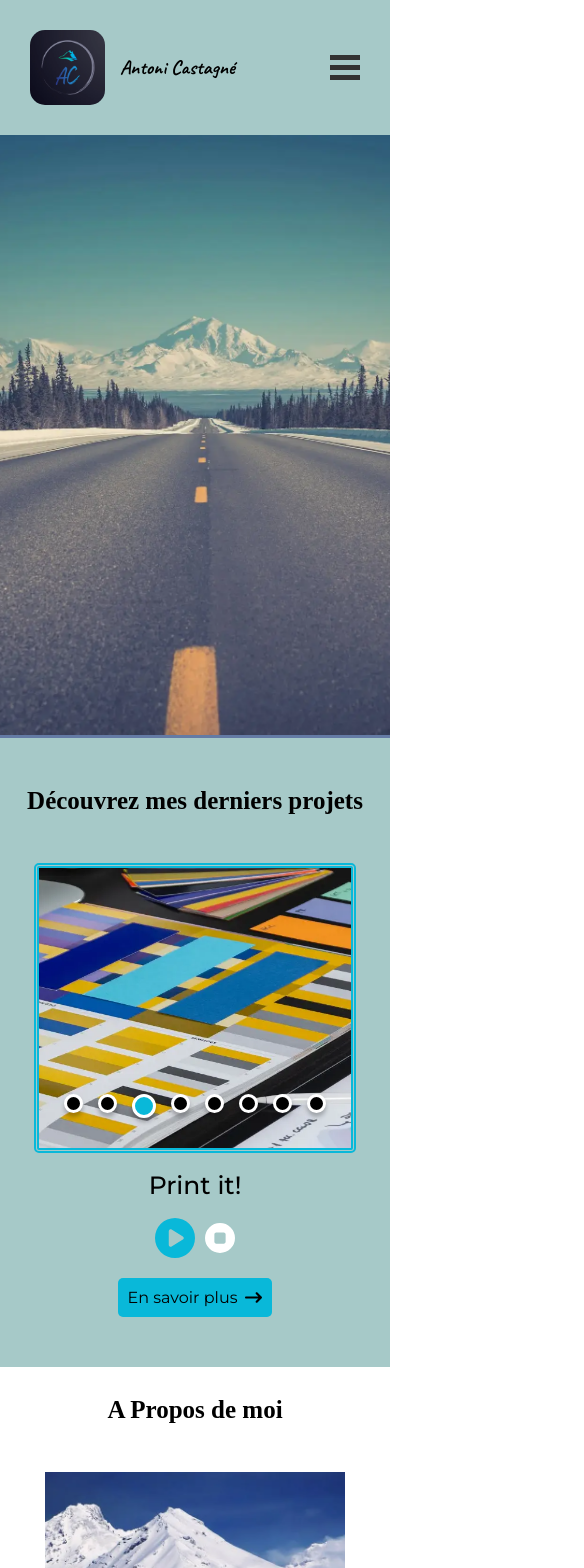
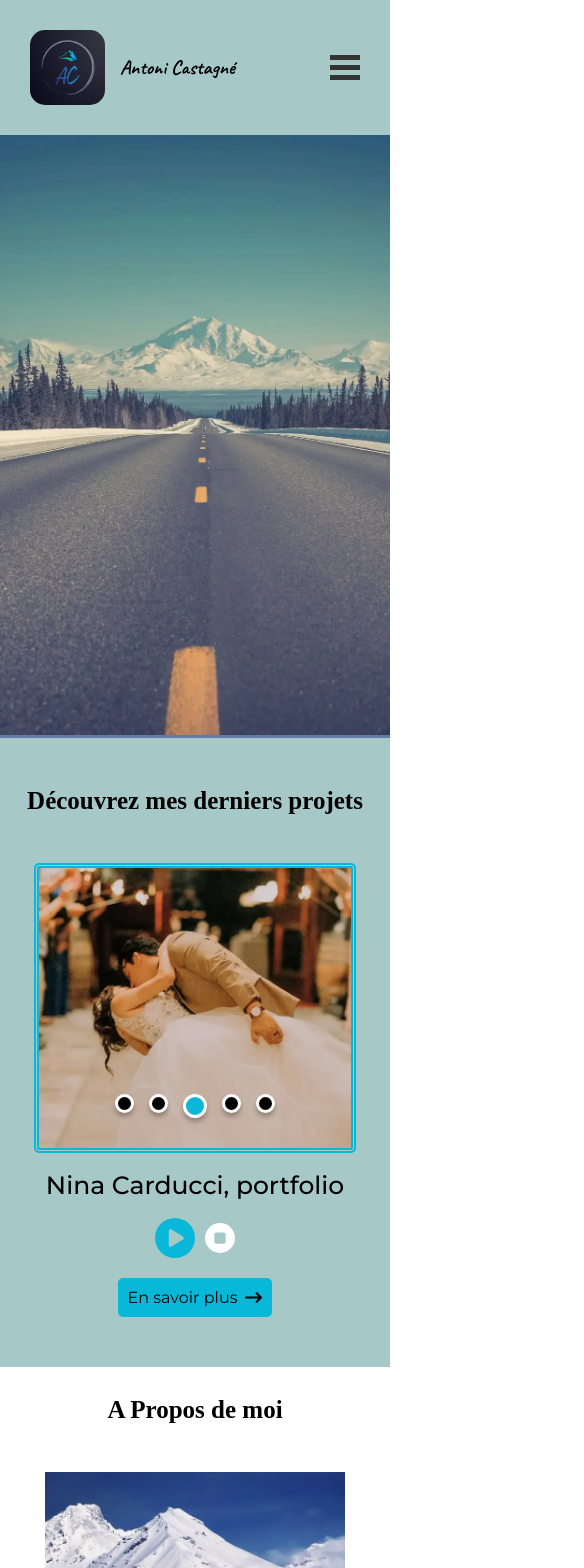
Before and after one commit to OCAntoni/Portfolio, a React (Create React App) app: page / in a window 390 px wide. Shown: the top 1568 px of the page, 584 px wide, since content can reach past the window. Built offline with nearby package versions, Linux system fonts and the light colour scheme; a web font is replaced by a local one.

Commit message:
add new responsive corection + add new url projects + add slider function for just add last projects + minor changes

```diff
--- a/src/components/header/header.scss
+++ b/src/components/header/header.scss
@@ -26,6 +26,10 @@ header {
         .name {
             @media screen and (max-width: 500px) {
                 font-size: 20px;
+            }
+
+            @media screen and (max-width: 300px) {
+                display: none;
             }
 
         }
--- a/src/components/project/project.scss
+++ b/src/components/project/project.scss
@@ -104,6 +104,9 @@
 
                     .fa {
                         margin-left: 8px;
+                        @media screen and (max-width: 345px) {
+                            display: none;
+                        }
                     }
                 }
 
@@ -112,6 +115,9 @@
                     background-color: #09B8D9;
                     border-radius: 5px;
                     transition: 0.3s;
+                    @media screen and (max-width: 415px) {
+                        padding: 15px 5px;
+                    }
 
                     &:hover {
                         background-color: #06a5c7
--- a/src/components/scroll/scroll.scss
+++ b/src/components/scroll/scroll.scss
@@ -20,6 +20,7 @@
         cursor: pointer;
 
         &:hover {
+            background-color: #06a5c7;
             font-size: 25px;
         }
     }
--- a/src/components/skills/skills.scss
+++ b/src/components/skills/skills.scss
@@ -34,6 +34,10 @@
             display: grid;
             grid-template-columns: repeat(3,1fr);
             gap: 40px;
+            animation: none;
+            @media screen and (max-width: 350px) {
+                grid-template-columns: repeat(2,1fr);
+            }
         }
 
         .skills-logo {
--- a/src/components/slider/slider.js
+++ b/src/components/slider/slider.js
@@ -1,14 +1,14 @@
-import { useState, useEffect, useRef } from "react"
-
-import dataProjets from '../../data/data.json'
-import { FontAwesomeIcon } from '@fortawesome/react-fontawesome'
-import { faArrowRightLong } from '@fortawesome/free-solid-svg-icons'
-import { faCircleStop } from '@fortawesome/free-solid-svg-icons'
-import { faCirclePlay } from '@fortawesome/free-solid-svg-icons'
+import { useState, useEffect, useRef } from "react";
+import dataProjets from '../../data/data.json';
+import { FontAwesomeIcon } from '@fortawesome/react-fontawesome';
+import { faArrowRightLong } from '@fortawesome/free-solid-svg-icons';
+import { faCircleStop } from '@fortawesome/free-solid-svg-icons';
+import { faCirclePlay } from '@fortawesome/free-solid-svg-icons';
 
 function Slider({images}) {
-    const [currentIndex , setCurrentIndex]= useState(0);
+    const [currentIndex, setCurrentIndex] = useState(0);
     const [isPlaying, setIsPlaying] = useState(true);
+    const reversedDataProjets = [...dataProjets].reverse().slice(0, 5);
     const intervalRef = useRef(null);
 
     useEffect(() => {
@@ -25,7 +25,7 @@ function Slider({images}) {
     }, [currentIndex, isPlaying]);
 
     function next() {
-        setCurrentIndex((prevIndex) => (prevIndex === dataProjets.length - 1 ? 0 : prevIndex + 1));
+        setCurrentIndex((prevIndex) => (prevIndex === reversedDataProjets.length - 1 ? 0 : prevIndex + 1));
     }
 
     function goToProject(index) {
@@ -46,8 +46,8 @@ function Slider({images}) {
                 Découvrez mes derniers projets
             </h2>
             <div className="slider-project">
-                <img className="img-slider" src={dataProjets[currentIndex].image} alt={`projet ${dataProjets[currentIndex].title}`} />
-                    {dataProjets.length > 1 ? (
+                <img className="img-slider" src={reversedDataProjets[currentIndex].image} alt={`projet ${reversedDataProjets[currentIndex].title}`} />
+                    {reversedDataProjets.length > 1 ? (
                         <div className="change-project">
                             <a href="#works" title="lien vers la section de tous les projets détaillés">
                                 <button className="button-link">
@@ -56,7 +56,7 @@ function Slider({images}) {
                                 </button>
                             </a>
                             <div className="dots">
-                                {dataProjets.map((projet, index) => (
+                                {reversedDataProjets.map((projet, index) => (
                                 <div key={index}
                                     className={index === currentIndex ? "dot active" : "dot"}
                                     onClick={() => goToProject(index)}>
@@ -68,7 +68,7 @@ function Slider({images}) {
             </div>
             <div className="play-stop" >
                 <p className="name-project">
-                    {dataProjets[currentIndex].title}
+                    {reversedDataProjets[currentIndex].title}
                 </p>
                 <div className="icons">
                     <FontAwesomeIcon className={`icon ${isPlaying ? "active-play" : ""}`} icon={faCirclePlay} onClick={togglePlay}  />
@@ -83,4 +83,4 @@ function Slider({images}) {
      );
 }
 
-export default Slider
+export default Slider;
--- a/src/data/data.json
+++ b/src/data/data.json
@@ -67,7 +67,7 @@
         "filtre": ["Tous", "Debug"],
         "tag": ["React", "Javascript", "Bug"],
         "urlCode": "https://github.com/OCAntoni/Projet-10",
-        "urlWebsite": ""
+        "urlWebsite": "https://724events-ac.vercel.app/"
     },
     {
         "id": "8",
```
